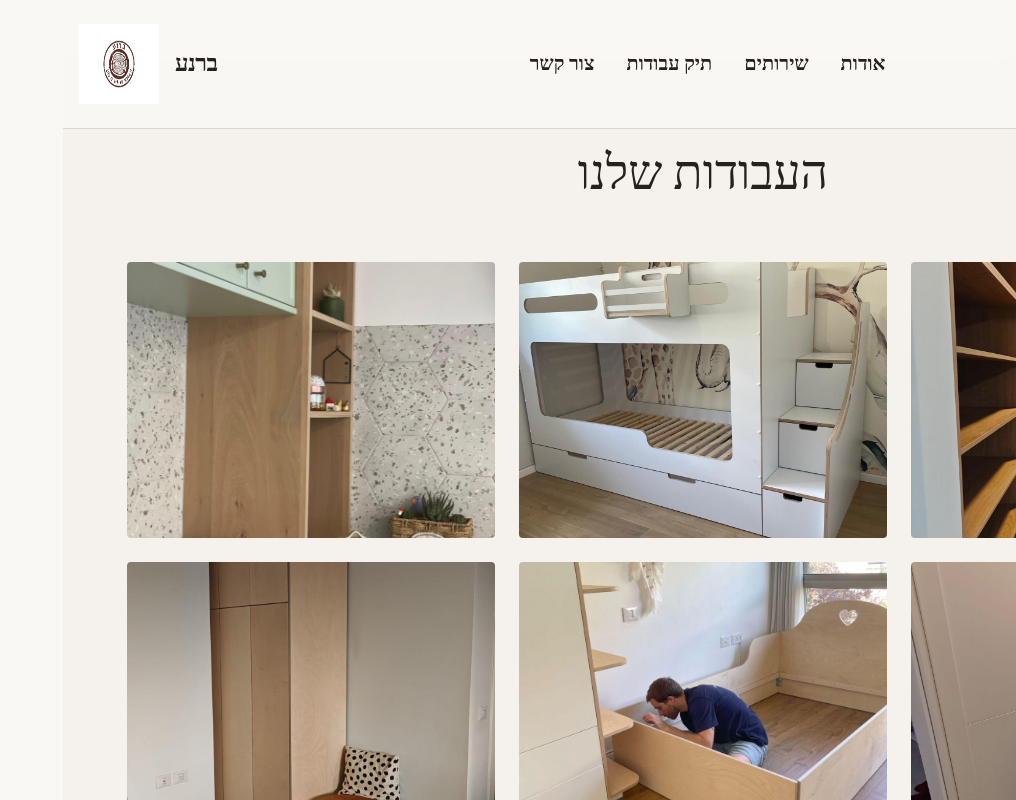
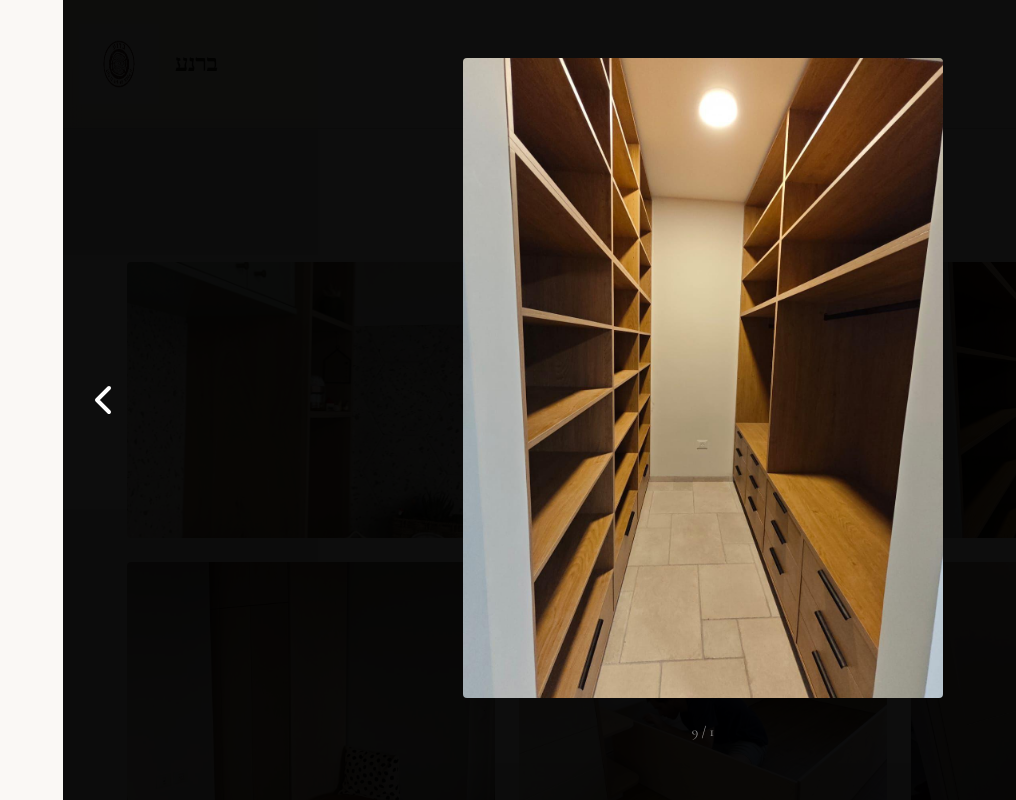
Before and after one commit to vmfoberon-star/carpentry, a Next.js app: page / in a window 1280 px wide. Both pictures are taken after a click on the element 1032 px from the left and 2706 px from the top of the page. Shown: the part 2306-3106 px from the top of the page, without its empty margins (264-1280 px from the left). Built offline with nearby package versions, Linux system fonts and the light colour scheme.

Commit message:
Add photo gallery lightbox modal to portfolio

```diff
--- a/components/portfolio.tsx
+++ b/components/portfolio.tsx
@@ -1,11 +1,14 @@
 "use client"
 
+import { useState } from "react"
+import { X, ChevronLeft, ChevronRight } from "lucide-react"
 import { useLocale } from "@/lib/locale-context"
 import { getTranslation } from "@/lib/i18n"
 
 export function Portfolio() {
   const { locale } = useLocale()
   const t = getTranslation(locale)
+  const [selectedIndex, setSelectedIndex] = useState<number | null>(null)
 
   const portfolioItems = [
     {
@@ -64,7 +67,11 @@ export function Portfolio() {
 
         <div className="grid md:grid-cols-2 lg:grid-cols-3 gap-6">
           {portfolioItems.map((item, index) => (
-            <div key={index} className="group relative overflow-hidden rounded-lg aspect-[4/3] cursor-pointer">
+            <div
+              key={index}
+              className="group relative overflow-hidden rounded-lg aspect-[4/3] cursor-pointer"
+              onClick={() => setSelectedIndex(index)}
+            >
               <img
                 src={item.image || "/placeholder.svg"}
                 alt={item.title}
@@ -80,6 +87,66 @@ export function Portfolio() {
           ))}
         </div>
       </div>
+
+      {/* Lightbox Modal */}
+      {selectedIndex !== null && (
+        <div
+          className="fixed inset-0 z-50 bg-black/95 flex items-center justify-center p-4"
+          onClick={() => setSelectedIndex(null)}
+        >
+          {/* Close Button */}
+          <button
+            className="absolute top-4 right-4 text-white hover:text-gray-300 transition-colors z-10"
+            onClick={() => setSelectedIndex(null)}
+            aria-label="Close"
+          >
+            <X className="w-8 h-8" />
+          </button>
+
+          {/* Navigation Buttons */}
+          {portfolioItems.length > 1 && (
+            <>
+              <button
+                className="absolute left-4 text-white hover:text-gray-300 transition-colors z-10"
+                onClick={(e) => {
+                  e.stopPropagation()
+                  setSelectedIndex((prev) => prev !== null && prev > 0 ? prev - 1 : portfolioItems.length - 1)
+                }}
+                aria-label="Previous"
+              >
+                <ChevronLeft className="w-12 h-12" />
+              </button>
+              <button
+                className="absolute right-4 text-white hover:text-gray-300 transition-colors z-10"
+                onClick={(e) => {
+                  e.stopPropagation()
+                  setSelectedIndex((prev) => prev !== null && prev < portfolioItems.length - 1 ? prev + 1 : 0)
+                }}
+                aria-label="Next"
+              >
+                <ChevronRight className="w-12 h-12" />
+              </button>
+            </>
+          )}
+
+          {/* Image */}
+          <div className="max-w-5xl max-h-[90vh] w-full flex flex-col items-center">
+            <img
+              src={portfolioItems[selectedIndex].image}
+              alt={portfolioItems[selectedIndex].title}
+              className="max-w-full max-h-[80vh] object-contain rounded-lg"
+              onClick={(e) => e.stopPropagation()}
+            />
+            <div className="mt-4 text-white text-center">
+              <h3 className="text-2xl font-semibold mb-2">{portfolioItems[selectedIndex].title}</h3>
+              <p className="text-white/80">{portfolioItems[selectedIndex].description}</p>
+              <p className="text-white/60 text-sm mt-2">
+                {selectedIndex + 1} / {portfolioItems.length}
+              </p>
+            </div>
+          </div>
+        </div>
+      )}
     </section>
   )
 }
```
